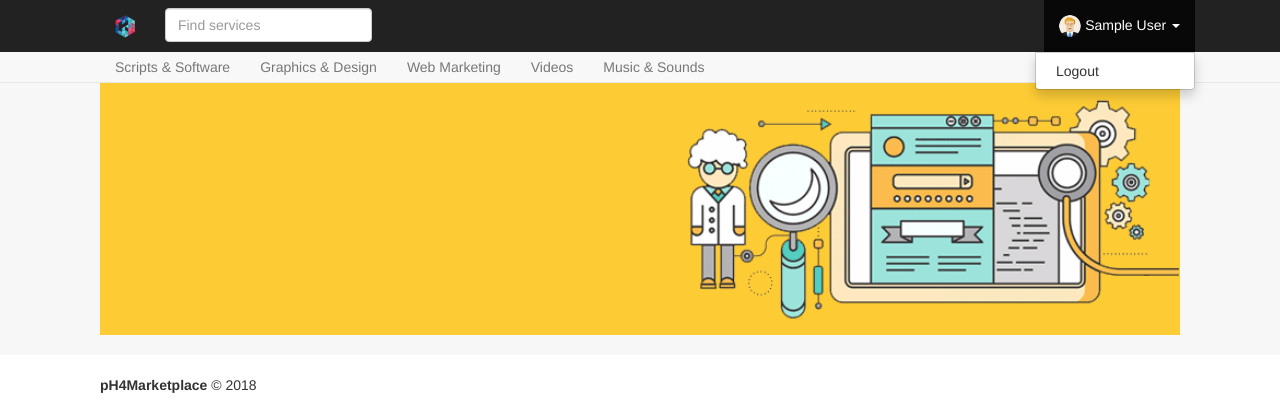
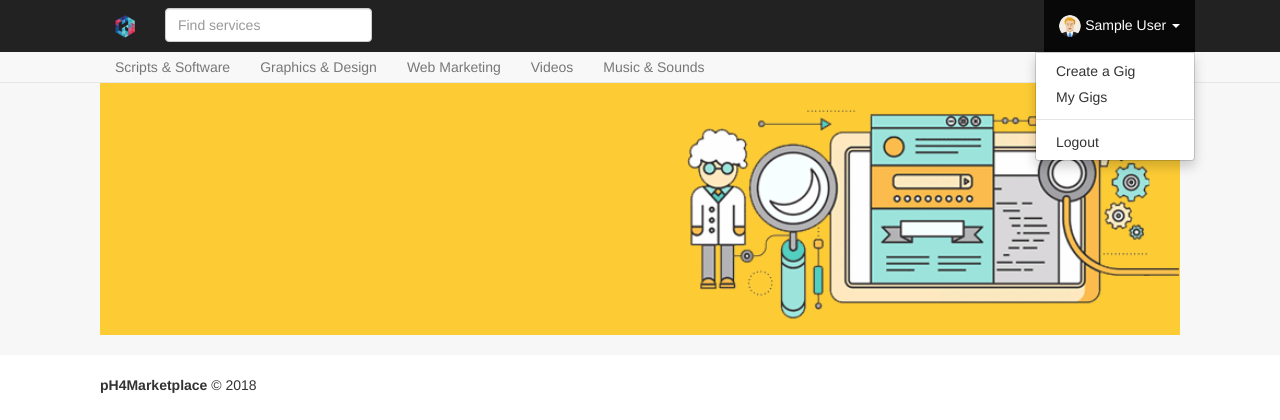
Before and after one commit to pH-7/pH4Marketplace, a Django app: page / in a window 1280 px wide, after a click that opens the changed part. Shown: the top 420 px of the page. Run offline with Django 3.2, Linux system fonts and the light colour scheme; the visitor is signed in with stand-in values (Sample User, id 1); data that the repository does not hold is empty; some libraries are stand-ins or nearby versions.

Commit message:
Add create_gig/my_gigs views + urls

```diff
--- a/marketplaceapp/templates/base.html
+++ b/marketplaceapp/templates/base.html
@@ -33,13 +33,20 @@
                                     </a>
                                     <ul class="dropdown-menu">
                                         <li>
+                                            <a href="{% url 'create_gig' %}">Create a Gig</a>
+                                        </li>
+                                        <li>
+                                            <a href="{% url 'my_gigs' %}">My Gigs</a>
+                                        </li>
+                                        <li role="separator" class="divider"></li>
+                                        <li>
                                             <a href="{% url 'auth:logout' %}?next={{ request.path }}">Logout</a>
                                         </li>
                                     </ul>
                                 </li>
                             {% else %}
                                 <li>
-                                    <a href="{% url 'social:begin' 'facebook' %}?next={{ request.path }}">Login</a>
+                                    <a href="{% url 'social:begin' 'facebook' %}?next={{ request.path }}" title="Login with Facebook">Login</a>
                                 </li>
                             {% endif %}
                         </ul>
--- a/marketplaceapp/urls.py
+++ b/marketplaceapp/urls.py
@@ -4,4 +4,6 @@ from marketplaceapp import views
 urlpatterns = [
     url(r'^$', views.home, name='home'),
     url(r'^gigs/(?P<id>[0-9]+)/$', views.gig_details, name='gig_details'),
+    url(r'^my_gigs/$', views.my_gigs, name='my_gigs'),
+    url(r'^create_gig/$', views.create_gig, name='create_gig'),
 ]
--- a/marketplaceapp/views.py
+++ b/marketplaceapp/views.py
@@ -1,9 +1,11 @@
 # -*- coding: utf-8 -*-
 from __future__ import unicode_literals
+from django.contrib.auth.decorators import login_required
 from django.shortcuts import render, redirect
 
 from marketplace.settings import MEDIA_URL
 from marketplaceapp.models import Gig
+from marketplaceapp.forms import GigForm
 
 def home(request):
     gigs = Gig.objects.filter(status=True)
@@ -13,6 +15,32 @@ def gig_details(request, id):
     try:
         gig = Gig.objects.get(id=id)
     except Gig.DoesNotExist:
-        return redirect('/')
+        return redirect(home)
 
     return render(request, 'gig_details.html', {'gig': gig, 'media_url': MEDIA_URL})
+
+@login_required(login_url='/')
+def create_gig(request):
+    error = '' # Default msg value
+    if request.method == 'POST':
+        gig_form = GigForm(request.POST, request.FILES)
+        if gig_form.is_valid():
+            gig = gig_form.save(commit=False)
+            gig.user = request.user
+            gig.save()
+            return redirect(my_gigs)
+        else:
+            error = 'The data is not valid'
+
+    gig_form = GigForm()
+
+    return render(
+        request, 'create_gig.html',
+        {'gig_form': gig_form, 'error': error}
+    )
+
+@login_required(login_url='/')
+def my_gigs(request):
+    gigs = Gig.objects.filter(user=request.user)
+
+    return render(request, 'my_gigs.html', {'gigs': gigs})
```
